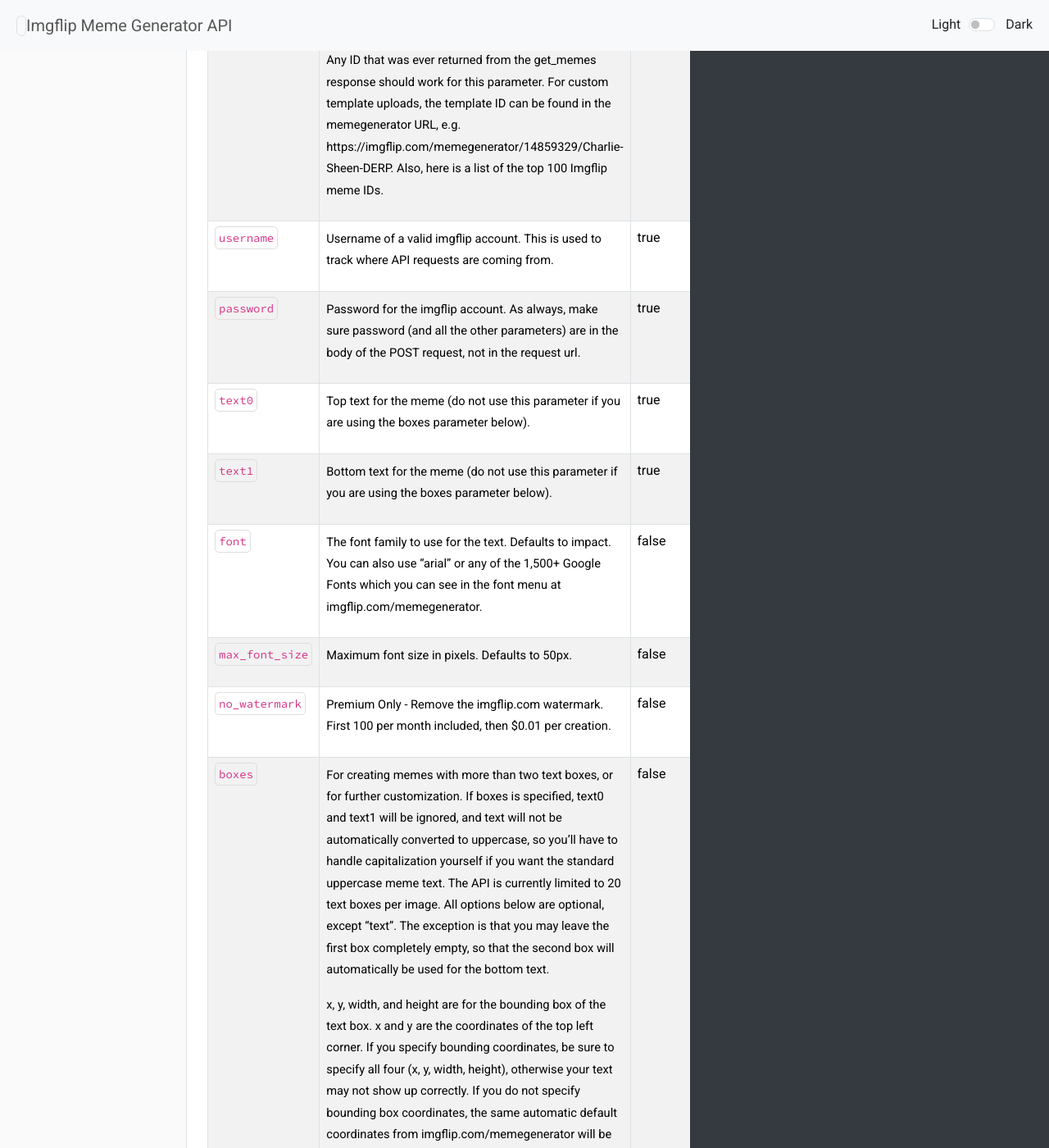
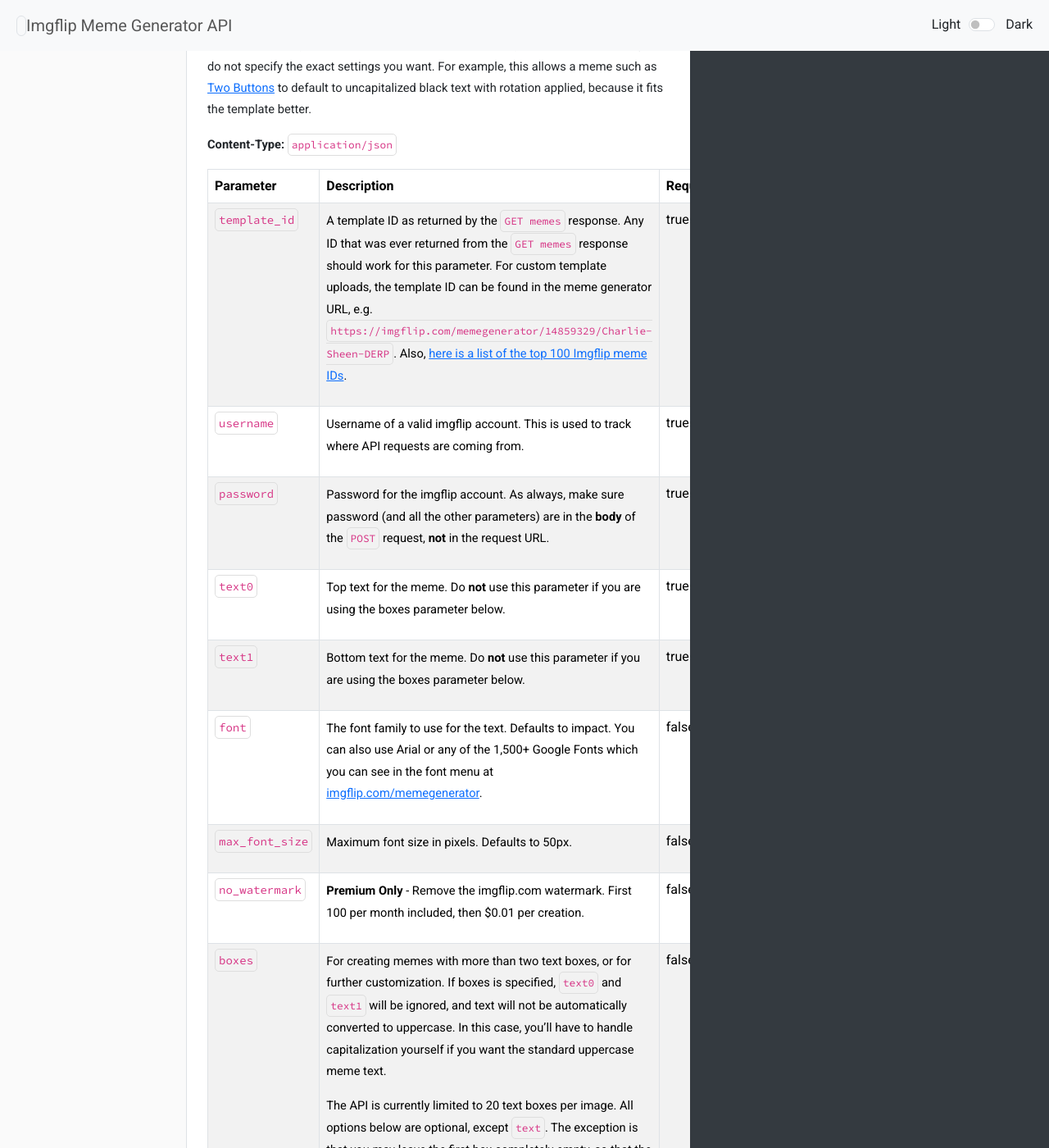
Before and after one commit to james-sabel/jekyll-openapi-parser, a Jekyll site: the page built from index.markdown, in a window 1280 px wide and 1400 px high, scrolled down 1901 px. Shown: the whole window at 82% size. Built offline with Jekyll 4.4.1, drawn with Linux system fonts in a browser that asks for light colours; some of the changed text lies outside the part shown.

Commit message:
Improvements in the documentation in the spec file

```diff
--- a/_data/meme_generator.yaml
+++ b/_data/meme_generator.yaml
@@ -3,9 +3,17 @@ info:
   version: 1.0.0
   title: Imgflip Meme Generator API
   description: |
-    The Imgflip API uses a RESTful JSON interface. Request parameters are standard HTTP form urlencoded parameters, and return data is JSON.
+    > **Disclaimer:** The content presented in this project was based on [Imgflip's API documentation](https://imgflip.com/api){:target="_blank"}. Some of the original content was changed to fit this demo project. The information presented here shouldn't be treated as accurate nor be used in a real case scenario.
 
-    The base version of the API is free. You can upgrade to our Premium API to unlock advanced features. Requests to the free version of the API do not have a hard limit, but may be throttled or blocked if you start doing crazy things or abusing the API. The Premium API has a base cost of $9.99 per month and includes some Premium requests each month (details below). After that, each type of Premium request has a small per-request cost. Note that the free API endpoints are still free if you have API Premium, you'll only be charged for the Premium-only features.
+    The Imgflip API uses a RESTful JSON interface. Request parameters are standard HTTP form URL encoded parameters, and return data is JSON.
+
+    **The base version of the API is free**. You can upgrade to Imgflip's **Premium API** to unlock advanced features.
+
+    ## Usage
+
+    Requests to the **free version** of the API do not have a hard limit, but may be throttled or blocked if you start doing crazy things or abusing the API.
+
+    The **Premium API** has a base cost of $9.99 per month and includes some Premium requests each month (details below). After that, each type of Premium request has a small per-request cost. Note that the free API endpoints are still free if you have API Premium, you'll only be charged for the Premium-only features.
   contact:
     name: Imgflip
     url: https://imgflip.com/
@@ -23,7 +31,12 @@ security:
 paths:
   /get_memes:
     get:
-      description: Gets an array of popular memes that may be captioned with this API. The size of this array and the order of memes may change at any time. When this description was written, it returned 100 memes ordered by how many times they were captioned in the last 30 days. Additional properties other than those listed below may be added in the future without warning, so do not assume the JSON structure of each meme will never have new properties.
+      description: |
+        Gets an array of popular memes that may be captioned with this API.
+
+        The size of this array and the order of memes may change at any time. When this description was written, it returned 100 memes ordered by how many times they were captioned in the last 30 days.
+
+        Additional properties other than those listed below may be added in the future without warning, so do not assume the JSON structure of each meme will never have new properties.
       responses:
         "200":
           description: OK - The request was successful.
@@ -113,17 +126,17 @@ paths:
       description: |
         Adds a caption to an Imgflip meme template. Images created with this API will be publicly accessible by anyone through the url in the response - there is no "private" option. This does not mean these memes will be posted publicly though, one still needs to know the exact URL to find the image. If the image hangs around on Imgflip servers for a while and gets very few views (direct image views and image page views both count), it will be auto-deleted to save space.
 
-        For a real working example of the API, check out this hubot script (written in coffeescript). That script is open source, so feel free to use that set of regexes as a starting place.
+        For a real working example of the API, check out [this hubot script](https://github.com/dylanwenzlau/hubot-scripts/commit/6db48d050f32739dd4ba90b49df2ee8fbefecdb6){:target="_blank"} (written in coffeescript). That script is open-source, so feel free to use that set of regexes as a starting place.
 
-        IMPORTANT NOTE: If you plan to use the API for anything other than testing, you should create your own Imgflip account and use that instead of the default imgflip_hubot account, because that account may be limited as soon as you send a non-trivial number of requests, and then your script wouldn't be able to make memes anymore, and everyone would be sad. All memes on Imgflip can have custom default font settings which will be used if you do not specify the exact settings you want. For example, this allows a meme such as Two Buttons to default to uncapitalized black text with rotation applied, because it fits the template better.
+        > **Important note:** If you plan to use the API for anything other than testing, you should create your own Imgflip account and use that instead of the default Imgflip account. A default account may be limited as soon as you send a non-trivial number of requests, and then your script wouldn't be able to make memes anymore, and everyone would be sad.
       requestBody:
-        description: All memes on Imgflip can have custom default font settings which will be used if you do not specify the exact settings you want. For example, this allows a meme such as Two Buttons to default to uncapitalized black text with rotation applied, because it fits the template better.
+        description: All memes on Imgflip can have custom default font settings which will be used if you do not specify the exact settings you want. For example, this allows a meme such as [Two Buttons](https://imgflip.com/memegenerator/Two-Buttons){:target="_blank"} to default to uncapitalized black text with rotation applied, because it fits the template better.
         required: true
         content:
           application/json:
             schema:
               template_id:
-                description: A template ID as returned by the get_memes response. Any ID that was ever returned from the get_memes response should work for this parameter. For custom template uploads, the template ID can be found in the memegenerator URL, e.g. https://imgflip.com/memegenerator/14859329/Charlie-Sheen-DERP. Also, here is a list of the top 100 Imgflip meme IDs.
+                description: A template ID as returned by the `GET memes` response. Any ID that was ever returned from the `GET memes` response should work for this parameter. For custom template uploads, the template ID can be found in the meme generator URL, e.g. `https://imgflip.com/memegenerator/14859329/Charlie-Sheen-DERP`. Also, [here is a list of the top 100 Imgflip meme IDs](https://imgflip.com/popular-meme-ids){:target="_blank"}.
                 required: true
                 type: string
                 example: "14859329"
@@ -133,22 +146,22 @@ paths:
                 type: string
                 example: "username"
               password:
-                description: Password for the imgflip account. As always, make sure password (and all the other parameters) are in the body of the POST request, not in the request url.
+                description: Password for the imgflip account. As always, make sure password (and all the other parameters) are in the **body** of the `POST` request, **not** in the request URL.
                 required: true
                 type: string
                 example: "password"
               text0:
-                description: Top text for the meme (do not use this parameter if you are using the boxes parameter below).
+                description: Top text for the meme. Do **not** use this parameter if you are using the boxes parameter below.
                 required: true
                 type: string
                 example: "This is the top text."
               text1:
-                description: Bottom text for the meme (do not use this parameter if you are using the boxes parameter below).
+                description: Bottom text for the meme. Do **not** use this parameter if you are using the boxes parameter below.
                 required: true
                 type: string
                 example: "This is the bottom text."
               font:
-                description: The font family to use for the text. Defaults to impact. You can also use "arial" or any of the 1,500+ Google Fonts which you can see in the font menu at imgflip.com/memegenerator.
+                description: The font family to use for the text. Defaults to impact. You can also use Arial or any of the 1,500+ Google Fonts which you can see in the font menu at [imgflip.com/memegenerator](https://imgflip.com/memegenerator){:target="_blank"}.
                 required: false
                 type: string
                 example: "Open Sans"
@@ -158,15 +171,20 @@ paths:
                 type: integer
                 example: 40
               no_watermark:
-                description: Premium Only - Remove the imgflip.com watermark. First 100 per month included, then $0.01 per creation.
+                description: |
+                  **Premium Only** - Remove the imgflip.com watermark. First 100 per month included, then $0.01 per creation.
                 required: false
                 type: boolean
                 example: true
               boxes:
                 description: |
-                  For creating memes with more than two text boxes, or for further customization. If boxes is specified, text0 and text1 will be ignored, and text will not be automatically converted to uppercase, so you'll have to handle capitalization yourself if you want the standard uppercase meme text. The API is currently limited to 20 text boxes per image. All options below are optional, except "text". The exception is that you may leave the first box completely empty, so that the second box will automatically be used for the bottom text.
+                  For creating memes with more than two text boxes, or for further customization. If boxes is specified, `text0` and `text1` will be ignored, and text will not be automatically converted to uppercase. In this case, you'll have to handle capitalization yourself if you want the standard uppercase meme text.
 
-                  x, y, width, and height are for the bounding box of the text box. x and y are the coordinates of the top left corner. If you specify bounding coordinates, be sure to specify all four (x, y, width, height), otherwise your text may not show up correctly. If you do not specify bounding box coordinates, the same automatic default coordinates from imgflip.com/memegenerator will be used, which is very useful for memes with special text box positioning other than the simple top/bottom.
+                  The API is currently limited to 20 text boxes per image. All options below are optional, except `text`. The exception is that you may leave the first box completely empty, so that the second box will automatically be used for the bottom text.
+
+                  `x`, `y`, `width`, and `height` are for the bounding box of the text box. `x` and `y` are the coordinates of the top left corner. If you specify bounding coordinates, be sure to specify all four (`x`, `y`, `width`, `height`) otherwise your text may not show up correctly.
+
+                  If you do not specify bounding box coordinates, the same automatic default coordinates from [imgflip.com/memegenerator](https://imgflip.com/memegenerator){:target="_blank"} will be used, which is very useful for memes with special text box positioning other than the simple top/bottom.
                 required: false
                 type: array
                 items:
```
